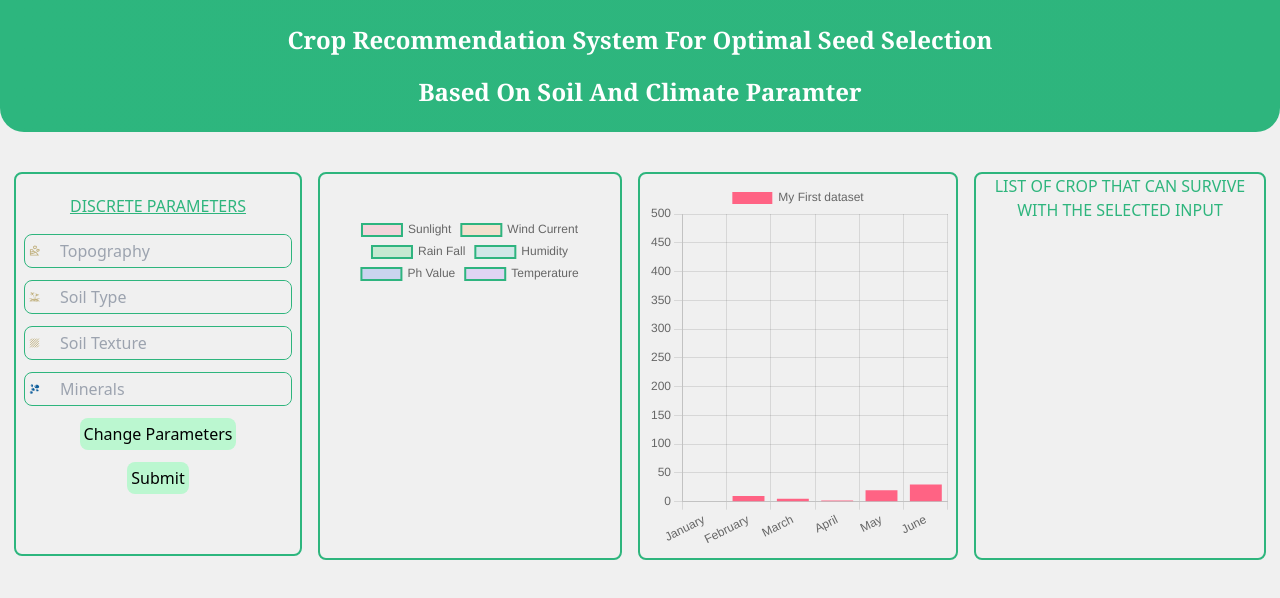
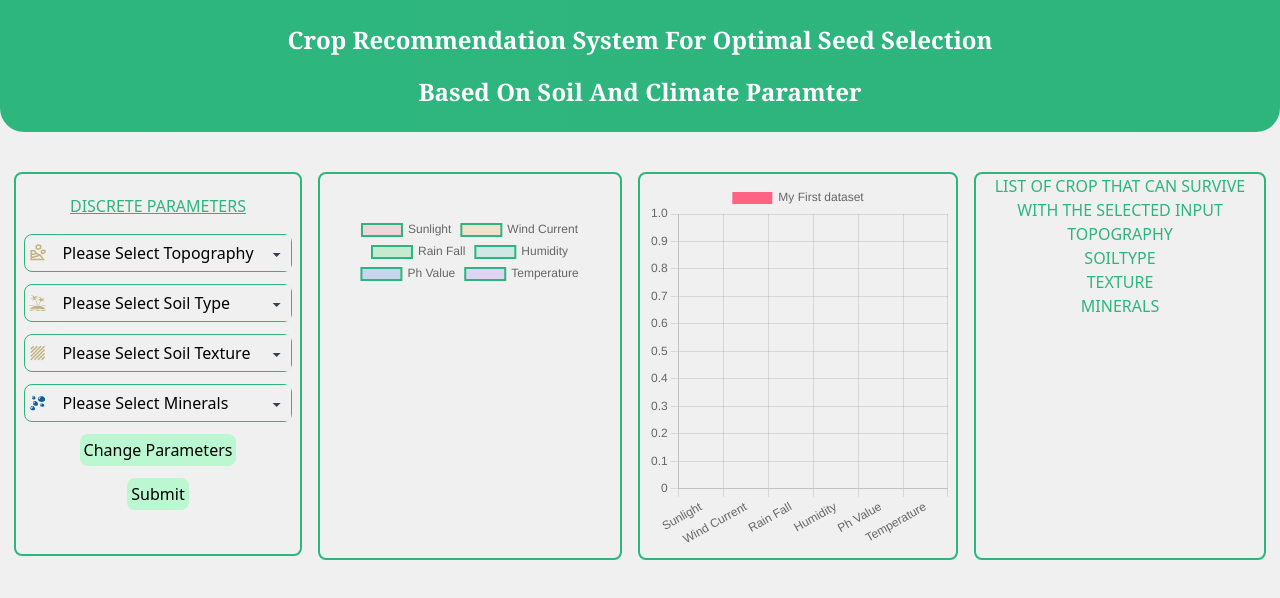
Before and after one commit to BnDaud/Plant-Analysis-Using-ML-Frontend-React-, a React (Create React App) app: page / in a window 1280 px wide. Both pictures are taken after a click on the button "Change Parameters". Shown: the top 598 px of the page. Built offline with nearby package versions, Linux system fonts and the light colour scheme.

Commit message:
included discrete data

```diff
--- a/src/App.js
+++ b/src/App.js
@@ -9,6 +9,11 @@ function App() {
   const [humidity, setHumidity] = useState("");
   const [Ph, setPh] = useState("");
   const [temperature, setTemperature] = useState("");
+  const [topography, setTopography] = useState("");
+  const [soiltype, setSoiltype] = useState("");
+  const [texture, setTexture] = useState("");
+  const [minerals, setMinerals] = useState("");
+
   return (
     <Parametercontext.Provider
       value={[
@@ -24,6 +29,14 @@ function App() {
         setPh,
         temperature,
         setTemperature,
+        topography,
+        setTopography,
+        soiltype,
+        setSoiltype,
+        texture,
+        setTexture,
+        minerals,
+        setMinerals,
       ]}
     >
       <div className="App bg-[#f0f0f0] h-screen">
--- a/src/components/Barchart.js
+++ b/src/components/Barchart.js
@@ -1,20 +1,56 @@
 // ./components/BarChart.js
-import React from "react";
+import React, { useContext, useEffect, useState } from "react";
 import { Bar } from "react-chartjs-2";
+import { Parametercontext } from "../App";
 
 export default function BarChart() {
-  const labels = ["January", "February", "March", "April", "May", "June"];
-  const data = {
+  const labels = [
+    "Sunlight",
+    "Wind Current",
+    "Rain Fall",
+    "Humidity",
+    "Ph Value",
+    "Temperature",
+  ];
+  const info = {
     labels: labels,
     datasets: [
       {
-        label: "My First dataset",
+        label: "Parameters Bar Chart",
         backgroundColor: "rgb(255, 99, 132)",
         borderColor: "rgb(255, 99, 132)",
-        data: [0, 10, 5, 2, 20, 30, 45, 100, 500],
+        data: [0, 0, 0, 0, 0, 0],
       },
     ],
   };
+  const [data, setData] = useState(info);
+  const [
+    sunlight,
+    setSunlight,
+    wind,
+    setWind,
+    rainfall,
+    setRainfall,
+    humidity,
+    setHumidity,
+    Ph,
+    setPh,
+    temperature,
+    setTemperature,
+  ] = useContext(Parametercontext);
+  useEffect(() => {
+    setData({
+      labels: labels,
+      datasets: [
+        {
+          label: "My First dataset",
+          backgroundColor: "rgb(255, 99, 132)",
+          borderColor: "rgb(255, 99, 132)",
+          data: [sunlight, wind, rainfall, humidity, Ph, temperature],
+        },
+      ],
+    });
+  }, [sunlight, wind, rainfall, humidity, Ph, temperature]);
 
   const options = {
     maintainAspectRatio: false,
--- a/src/components/discreteparameter.js
+++ b/src/components/discreteparameter.js
@@ -1,47 +1,158 @@
-import React from "react";
-
+import React, { useContext } from "react";
 import { MdOutlineLandslide } from "react-icons/md";
 import { TbTexture } from "react-icons/tb";
 import { GiIsland } from "react-icons/gi";
 import { GiMineralPearls } from "react-icons/gi";
+import { Parametercontext } from "../App";
 
 export default function Discreteparameter() {
+  const [
+    sunlight,
+    setSunlight,
+    wind,
+    setWind,
+    rainfall,
+    setRainfall,
+    humidity,
+    setHumidity,
+    Ph,
+    setPh,
+    temperature,
+    setTemperature,
+    topography,
+    setTopography,
+    soiltype,
+    setSoiltype,
+    texture,
+    setTexture,
+    minerals,
+    setMinerals,
+  ] = useContext(Parametercontext);
+
   return (
     <>
       <div>
-        <h1 className="text-center text-my_green1 mb-4 uppercase underline ">
-          {" "}
+        <h1 className="text-center text-my_green1 mb-4 uppercase underline">
           Discrete Parameters
         </h1>
       </div>
       <div className="mx-2">
-        <div className="flex items-center gap-2 mb-3 border border-my_green1 rounded-lg  ">
-          <MdOutlineLandslide className="text-xl  ml-1 text-[#C2B280]" />
-          <input
-            className="rounded-lg pl-3 py-1 focus:outline-none bg-[#f0f0f0]"
-            placeholder="Topography"
-          />
-        </div>{" "}
-        <div className="flex items-center gap-2 mb-3 border border-my_green1 rounded-lg">
-          <GiIsland className="text-xl  ml-1 text-[#C2B280]" />
-          <input
-            className="rounded-lg pl-3 py-1  focus:outline-none bg-[#f0f0f0]"
-            placeholder="Soil Type"
-          />
+        <div className="flex items-center gap-2 mb-3 border border-my_green1 rounded-lg relative">
+          <MdOutlineLandslide className="text-xl ml-1 text-[#C2B280]" />
+          <select
+            className="block appearance-none w-full bg-[#f0f0f0]  px-2 py-2 pr-8 rounded leading-tight focus:outline-none focus:shadow-outline"
+            id="options"
+            value={topography}
+            onChange={(e) => {
+              setTopography(e.target.value);
+            }}
+          >
+            <option value="" disabled>
+              Please Select Topography
+            </option>
+            <option value="Hill">Hill</option>
+            <option value="Flat">Flat</option>
+            <option value="Slopy">Slopy</option>
+          </select>
+          <div className="pointer-events-none absolute inset-y-0 right-0 flex items-center px-2 text-gray-700">
+            <svg
+              className="fill-current h-4 w-4"
+              xmlns="http://www.w3.org/2000/svg"
+              viewBox="0 0 20 20"
+            >
+              <path d="M7 10l5 5 5-5H7z" />
+            </svg>
+          </div>
         </div>
-        <div className="flex items-center gap-2 mb-3 border border-my_green1 rounded-lg">
+
+        <div className="flex items-center gap-2 mb-3 border border-my_green1 rounded-lg relative">
+          <GiIsland className="text-xl ml-1 text-[#C2B280]" />
+          <select
+            className="block appearance-none w-full bg-[#f0f0f0]  px-2 py-2 pr-8 rounded leading-tight focus:outline-none focus:shadow-outline"
+            id="options"
+            value={soiltype}
+            onChange={(e) => {
+              setSoiltype(e.target.value);
+            }}
+          >
+            <option value="" disabled>
+              Please Select Soil Type
+            </option>
+            <option value="Loamy">Loamy</option>
+            <option value="Sandy">Sandy</option>
+            <option value="Sandy Loamy">Sandy Loamy</option>
+            <option value="Silty">Silty</option>
+            <option value="Peaty">Peaty</option>
+            <option value="Chalky">Chalky</option>
+            <option value="Saline">Saline</option>
+          </select>
+          <div className="pointer-events-none absolute inset-y-0 right-0 flex items-center px-2 text-gray-700">
+            <svg
+              className="fill-current h-4 w-4"
+              xmlns="http://www.w3.org/2000/svg"
+              viewBox="0 0 20 20"
+            >
+              <path d="M7 10l5 5 5-5H7z" />
+            </svg>
+          </div>
+        </div>
+
+        <div className="flex items-center gap-2 mb-3 border border-my_green1 rounded-lg relative">
           <TbTexture className="text-xl ml-1 text-[#C2B280]" />
-          <input
-            className="rounded-lg pl-3 py-1 focus:outline-none bg-[#f0f0f0]"
-            placeholder="Soil Texture"
-          />
+          <select
+            className="block appearance-none w-full bg-[#f0f0f0]  px-2 py-2 pr-8 rounded leading-tight focus:outline-none focus:shadow-outline"
+            id="options"
+            value={texture}
+            onChange={(e) => {
+              setTexture(e.target.value);
+            }}
+          >
+            <option value="" disabled>
+              Please Select Soil Texture
+            </option>
+            <option value="Loamy">Loamy</option>
+            <option value="Sandy">Sandy</option>
+            <option value="Sandy Loamy">Sandy Loamy</option>
+            <option value="Clay">Clay</option>
+          </select>
+          <div className="pointer-events-none absolute inset-y-0 right-0 flex items-center px-2 text-gray-700">
+            <svg
+              className="fill-current h-4 w-4"
+              xmlns="http://www.w3.org/2000/svg"
+              viewBox="0 0 20 20"
+            >
+              <path d="M7 10l5 5 5-5H7z" />
+            </svg>
+          </div>
         </div>
-        <div className="flex items-center gap-2 mb-3 border border-my_green1 rounded-lg">
+
+        <div className="flex items-center gap-2 mb-3 border border-my_green1 rounded-lg relative">
           <GiMineralPearls className="text-xl ml-1 text-[#0f5e9c]" />
-          <input
-            className="rounded-lg pl-3 py-1 focus:outline-none bg-[#f0f0f0]"
-            placeholder="Minerals"
-          />
+          <select
+            className="block appearance-none w-full bg-[#f0f0f0]   px-2 py-2 pr-6 rounded leading-tight focus:outline-none focus:shadow-outline"
+            id="options"
+            value={minerals}
+            onChange={(e) => {
+              setMinerals(e.target.value);
+            }}
+          >
+            <option value="" disabled>
+              Please Select Minerals
+            </option>
+            <option value="Loamy">Loamy</option>
+            <option value="Sandy">Sandy</option>
+            <option value="Sandy Loamy">Sandy Loamy</option>
+            <option value="Clay">Clay</option>
+          </select>
+          <div className="pointer-events-none absolute inset-y-0 right-0 flex items-center px-2  text-gray-700">
+            <svg
+              className="fill-current h-4 w-4"
+              xmlns="http://www.w3.org/2000/svg"
+              viewBox="0 0 20 20"
+            >
+              <path d="M7 10l5 5 5-5H7z" />
+            </svg>
+          </div>
         </div>
       </div>
     </>
--- a/src/components/predicted.js
+++ b/src/components/predicted.js
@@ -1,10 +1,36 @@
-import React from "react";
-
+import React, { useContext } from "react";
+import { Parametercontext } from "../App";
 export default function Predicted() {
+  const [
+    sunlight,
+    setSunlight,
+    wind,
+    setWind,
+    rainfall,
+    setRainfall,
+    humidity,
+    setHumidity,
+    Ph,
+    setPh,
+    temperature,
+    setTemperature,
+    topography,
+    setTopography,
+    soiltype,
+    setSoiltype,
+    texture,
+    setTexture,
+    minerals,
+    setMinerals,
+  ] = useContext(Parametercontext);
   return (
     <div>
       <h1 className="uppercase text-center text-my_green1 h-96 w-72">
         List Of Crop That can survive with the selected input
+        <p> topography {topography}</p>
+        <p> soiltype {soiltype}</p>
+        <p>texture {texture}</p>
+        <p>minerals {minerals}</p>
       </h1>
     </div>
   );
```
